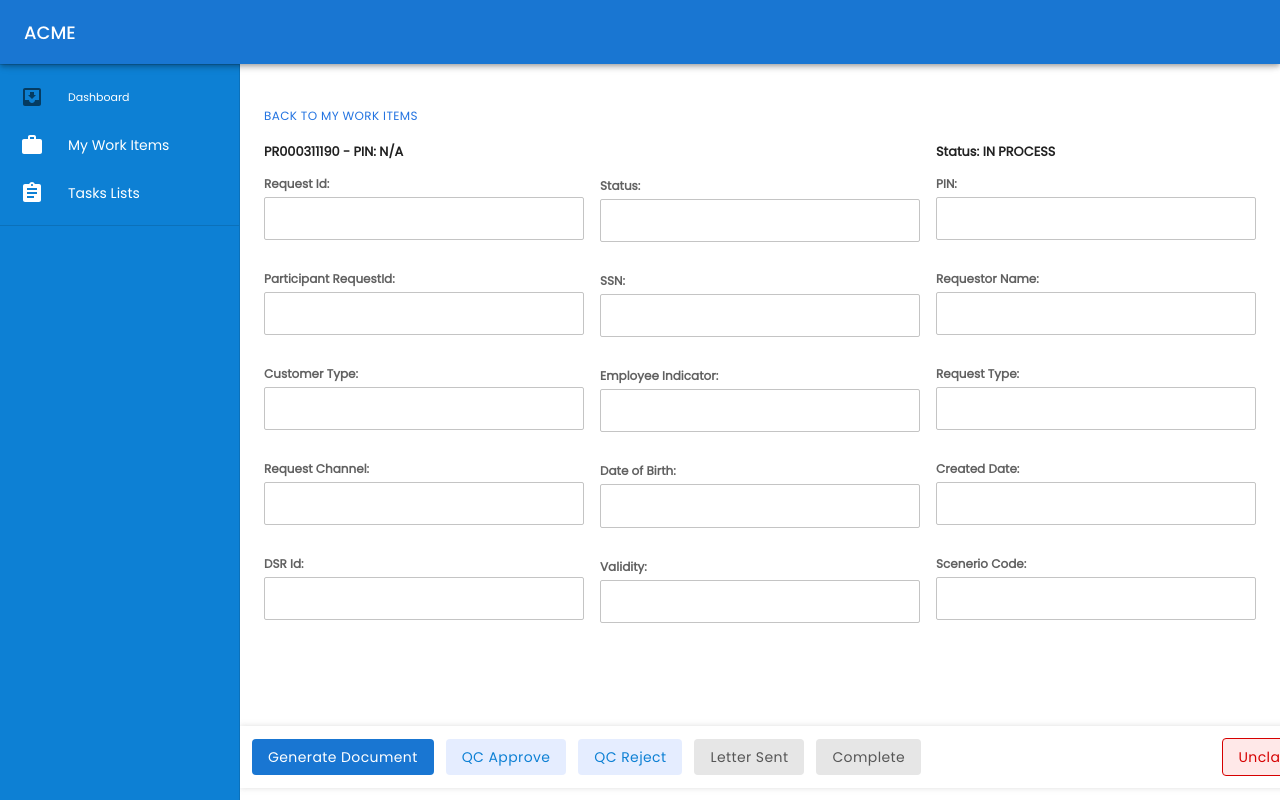
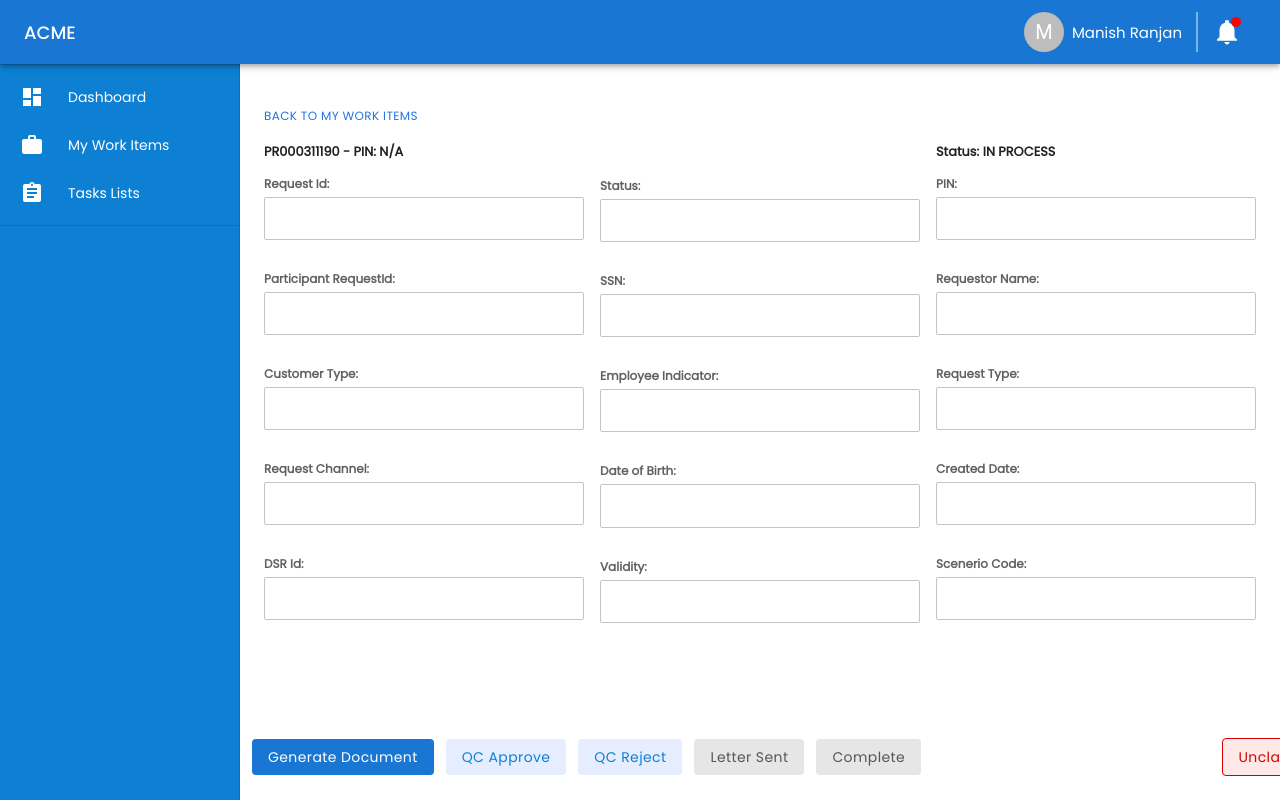
Before and after one commit to ranjanmanish95/dg-portal, a React (Create React App) app: page /myworkitems/requestid in a window 1280 px wide. Built offline with nearby package versions, Linux system fonts and the light colour scheme.

Commit message:
UIUpdateTwoStage is done

```diff
--- a/src/SideNav.jsx
+++ b/src/SideNav.jsx
@@ -8,11 +8,15 @@ import List from '@mui/material/List';
 import CssBaseline from '@mui/material/CssBaseline';
 import Typography from '@mui/material/Typography';
 import Divider from '@mui/material/Divider';
+import Avatar from '@mui/material/Avatar';
+import Stack from '@mui/material/Stack';
 import IconButton from '@mui/material/IconButton';
+import NotificationsSharpIcon from '@mui/icons-material/NotificationsSharp';
 import MenuIcon from '@mui/icons-material/Menu';
 import ChevronLeftIcon from '@mui/icons-material/ChevronLeft';
 import ChevronRightIcon from '@mui/icons-material/ChevronRight';
 import ListItem from '@mui/material/ListItem';
+import DashboardSharpIcon from '@mui/icons-material/DashboardSharp';
 import WorkIcon from '@mui/icons-material/Work';
 import AssignmentIcon from '@mui/icons-material/Assignment';
 import ListItemButton from '@mui/material/ListItemButton';
@@ -30,6 +34,47 @@ const useStyles = makeStyles(() => ({
         fontWeight: 'bold',
       }
     },
+  },
+  toolbarStyle: {
+    display: 'flex',
+    justifyContent: 'space-between',
+  },
+  avatarRight:{
+    display:'flex',
+    alignItems: 'center',
+  },
+  avatarstyle: {
+    display:'flex',
+    alignItems: 'center',
+    borderRight: '2px solid #7ab4ee',
+    paddingRight: '14px',
+  },
+  navbar_menu_right_bell: {
+    position: 'relative',
+    paddingRight: '14px',
+    paddingLeft: '14px',
+    cursor: 'pointer',
+    '& svg': {
+      fontSize: '30px',
+      color: '#fff',
+      verticalAlign: 'bottom',
+    },
+    '& button': {
+      padding: '0px',
+      minWidth: 'auto',
+    },
+  },
+  navbar_menu_right_bell_value: {
+    backgroundColor: 'red',
+    color: '#fff',
+    position: 'absolute',
+    right: '15px',
+    top: '0px',
+    lineHeight: '14px',
+    width: '10px',
+    height: '10px',
+    textAlign: 'center',
+    borderRadius: '50px',
   },
 }));
 const drawerWidth = 240;
@@ -117,8 +162,8 @@ export default function SideNav() {
     <Box sx={{ display: 'flex' }}>
       <CssBaseline />
       <AppBar position="fixed" style={{ backgroundColor: '#1976d200 !important',}}>
-        <Toolbar>
-          <IconButton
+        <Toolbar className={classes.toolbarStyle}>
+          {/* <IconButton
             color="inherit"
             aria-label="open drawer"
             onClick={handleDrawerOpen}
@@ -129,10 +174,28 @@ export default function SideNav() {
             }}
           >
             <MenuIcon />
-          </IconButton>
+          </IconButton> */}
+          <Box>
           <Typography variant="h1" noWrap component="div">
             ACME
           </Typography>
+          </Box>
+          <Box className={classes.avatarRight}>
+          <Stack direction="row" spacing={1} className={classes.avatarstyle}>
+      <Avatar>M</Avatar>
+      <Typography variant="h4" noWrap component="div">
+            Manish Ranjan
+          </Typography>
+    </Stack>
+          <Box
+            className={classes.navbar_menu_right_bell}
+          >
+            <Box>
+              <span className={classes.navbar_menu_right_bell_value}></span>
+              <span><NotificationsSharpIcon /></span>
+            </Box>
+            </Box>
+            </Box>
         </Toolbar>
       </AppBar>
       <Drawer variant="permanent" open={open}
@@ -164,9 +227,9 @@ export default function SideNav() {
                     justifyContent: 'center',
                   }}
                 >
-                  <InboxIcon />
+                  <DashboardSharpIcon style={{color: '#ffffff'}}/>
                 </ListItemIcon>
-                <ListItemText primary="Dashboard" sx={{ opacity: open ? 1 : 0 }} />
+                <ListItemText primary="Dashboard" sx={{ opacity: open ? 1 : 0 }} className={classes.sideText}/>
               </ListItemButton>
             </ListItem>
         <ListItem disablePadding sx={{ display: 'block' }} onClick={()=> {navigate('/myworkitems')}}>
--- a/src/pages/Dashboard.js
+++ b/src/pages/Dashboard.js
@@ -1,13 +1,23 @@
 import React from 'react'
 import SideNav from "../SideNav";
 import Box from "@mui/material/Box";
+import { makeStyles } from '@mui/styles';
+import { Typography } from "@mui/material";
+
+const useStyles = makeStyles(() => ({
+  headingone: {
+    marginTop: '3rem !important',
+    color: '#1F384C',
+  },
+}));
 
 const Dashboard = () => {
+  const classes = useStyles();
   return (
     <Box sx={{ display: "flex" }}>
     <SideNav />
     <Box component="main" sx={{ flexGrow: 1, p: 3 }}>
-      <h3 style={{ marginTop: "4rem", fontFamily: 'Poppins', fontStyle: 'normal', fontWeight: '500', fontSize: '18px',lineHeight: '23px',letterSpacing: '0.5px', color: '#1F384C' }}>My Dashboard</h3>
+    <Typography variant="h1" className={classes.headingone}>Dashboard</Typography>
        <Box height={20} />
     </Box>
   </Box>
--- a/src/pages/WorkItemDetail.jsx
+++ b/src/pages/WorkItemDetail.jsx
@@ -35,7 +35,6 @@ const useStyles = makeStyles(() => ({
     justifyContent: 'space-between',
     alignItems: 'center',
     padding: '6px',
-    boxShadow: '0px 0px 6px rgba(123, 123, 123, 0.25) !important',
   },
   primaryBtn: {
     textTransform: 'unset !important',
```
Also changed, not shown: 1 other file (tests, documents, lock files or other folders).
